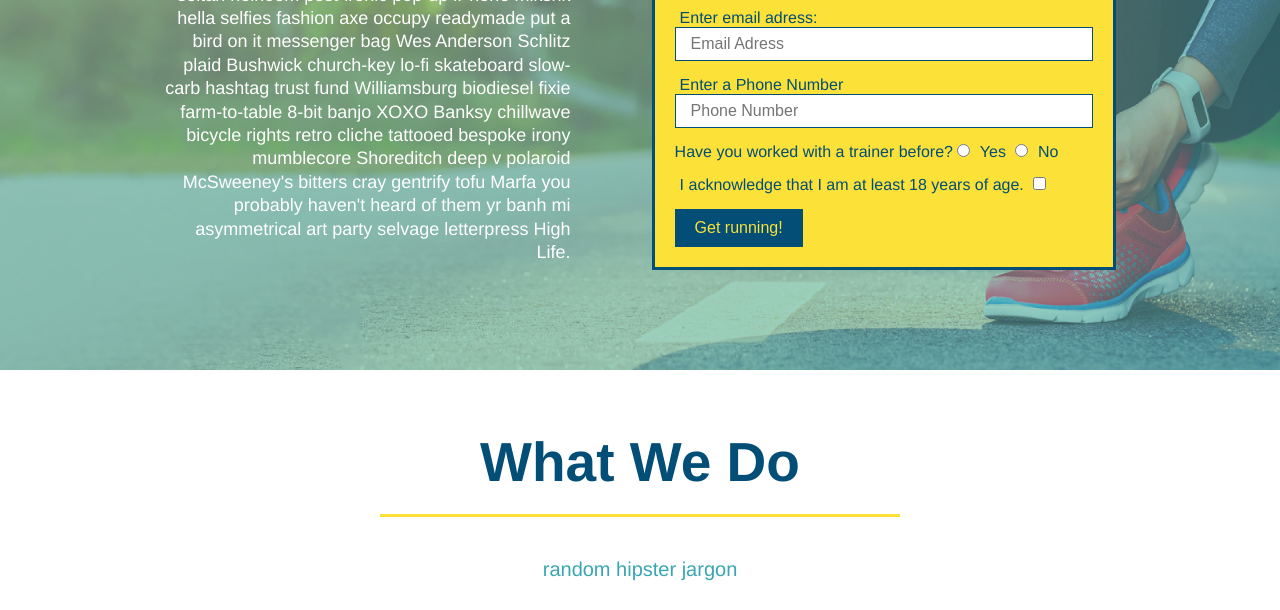
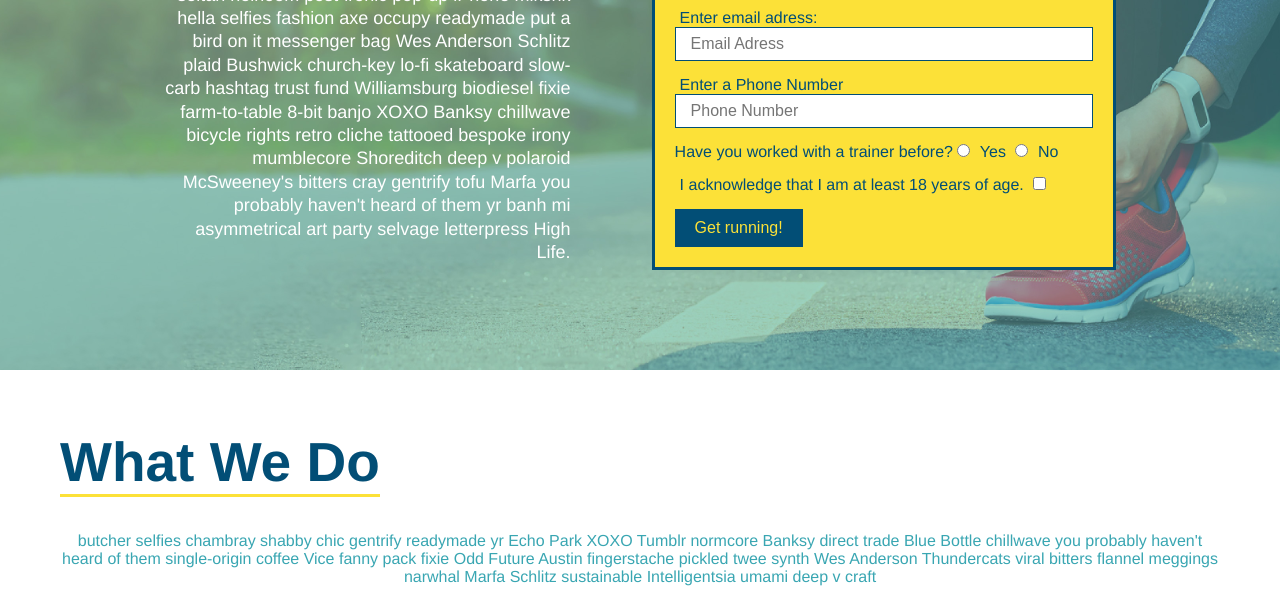
Before and after one commit to Dustin2400/run-buddy, a plain HTML site: page index.html in a window 1280 px wide. Shown: the part 342-952 px from the top of the page. Drawn offline with Linux system fonts and the light colour scheme.

Commit message:
add flexbox to section titles

```diff
--- a/assets/css/style.css
+++ b/assets/css/style.css
@@ -117,13 +117,16 @@
 .intro {
     text-align: center;
 }
+.intro p{
+    text-align:center;
+}
 .section-title {
     font-size: 55px;
     color: #024e76;
-    margin-bottom: 35px;
-    padding: 0 100px 20px 100px;
     border-bottom: 3px solid;
-    display: inline-block;
+    padding: bottom 2px;
+    text-align: center;
+    margin: 0 auto 35px 0;
 }
 .primary-border{
     border-color: #fce138;
@@ -131,15 +134,7 @@
 .secondary-border{
     border-color: #39a6b2;
 }
-.intro p{
-    line-height: 1.7;
-    color: #39a6b2;
-    width: 80%;
-    font-size: 20px;
-    margin: 0 auto;
-}
 .steps {
-    text-align: center;
     background: #fce138
 }
 .steps div {
@@ -161,9 +156,7 @@
 .steps span{
     font-size: 38px;
 }
-.trainers {
-    text-align: center;
-}
+
 .trainer {
     width: 900px;
     margin: 0 auto 30px auto;
@@ -186,6 +179,9 @@
 .text-right {
     text-align: right;
 }
+.flex-row{
+    display:flex;
+}
 .trainer-bio h3 {
     font-size: 32px;
     margin-bottom: 8px;
@@ -201,7 +197,6 @@
 }
 .contact {
     background-color: #024e76;
-    text-align:center;
     overflow: auto;
 }
 .contact h2{
--- a/index.html
+++ b/index.html
@@ -70,15 +70,21 @@
 
     <!-- "what we do" section -->
     <section id="what-we-do" class="intro">
+        <div class="flex-row">
             <h2 class="section-title primary-border">What We Do</h2>
+        </div>
+        <div>
             <p>
-            random hipster jargon
+                butcher selfies chambray shabby chic gentrify readymade yr Echo Park XOXO Tumblr normcore Banksy direct trade Blue Bottle chillwave you probably haven't heard of them single-origin coffee Vice fanny pack fixie Odd Future Austin fingerstache pickled twee synth Wes Anderson Thundercats viral bitters flannel meggings narwhal Marfa Schlitz sustainable Intelligentsia umami deep v craft
             </p>
+        </div>
     </section>
 
     <!-- "what you do" section -->
     <section id="what-you-do" class="steps">
+        <div class="flex-row">
             <h2 class="section-title secondary-border">What You Do</h2>
+        </div>
         <div>
             <img src="assets/images/step-1.svg" alt=" " />
             <h3>Step 1:<span> Fill Out the Form Above</span></h3>
@@ -103,7 +109,9 @@
 
     <!-- "meet the trainers" section -->
     <section id="your-trainers" class="trainers">
+        <div class="flex-row">
             <h2 class="section-title primary-border">Meet The Trainers</h2>
+        </div>
         <article class="trainer">
             <img src="assets/images/trainer-1.jpg" alt="Arron Stephens">
             <div class="trainer-bio text-left">
@@ -139,7 +147,9 @@
 
     <!-- "reach out" section -->
     <section id="reach-out" class="contact">
+        <div class="flex-row">
             <h2 class="section-title secondary-border">Reach Out</h2>
+        </div>
         <div class="contact-info">
             <iframe src="https://www.google.com/maps/embed?pb=!1m18!1m12!1m3!1d3325.9756062298043!2d-101.8817539353153!3d33.52801985262117!2m3!1f0!2f0!3f0!3m2!1i1024!2i768!4f13.1!3m3!1m2!1s0x86fe6d84ec81229d%3A0x1cc6144c205e6ce9!2s3001%20S%20Loop%20289%2C%20Lubbock%2C%20TX%2079423!5e0!3m2!1sen!2sus!4v1631503620306!5m2!1sen!2sus" style="border:0;" allowfullscreen="" loading="lazy"></iframe>
             <div class="contact-info">
```
Lines whose indentation alone changed are shown as unchanged.
